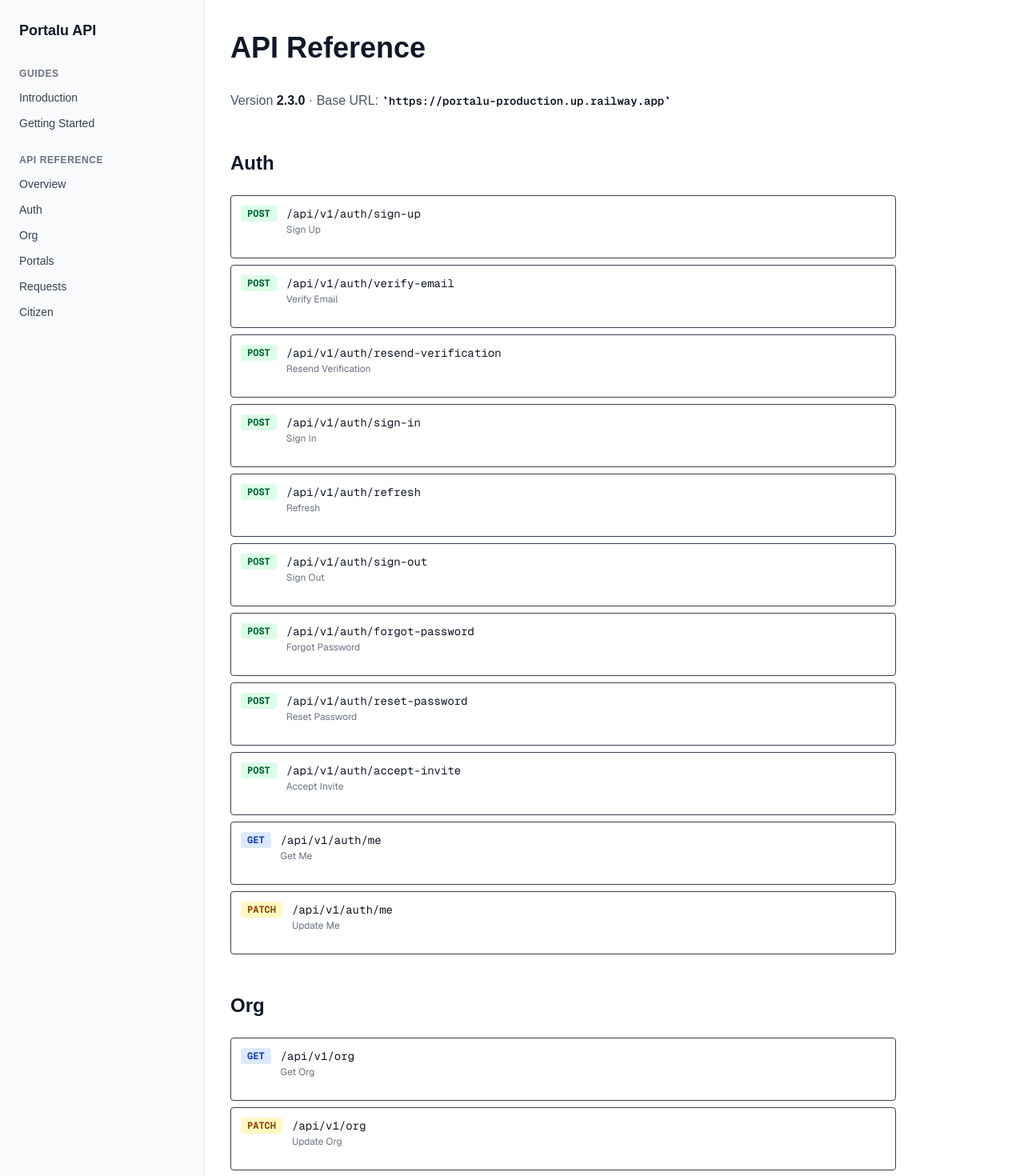
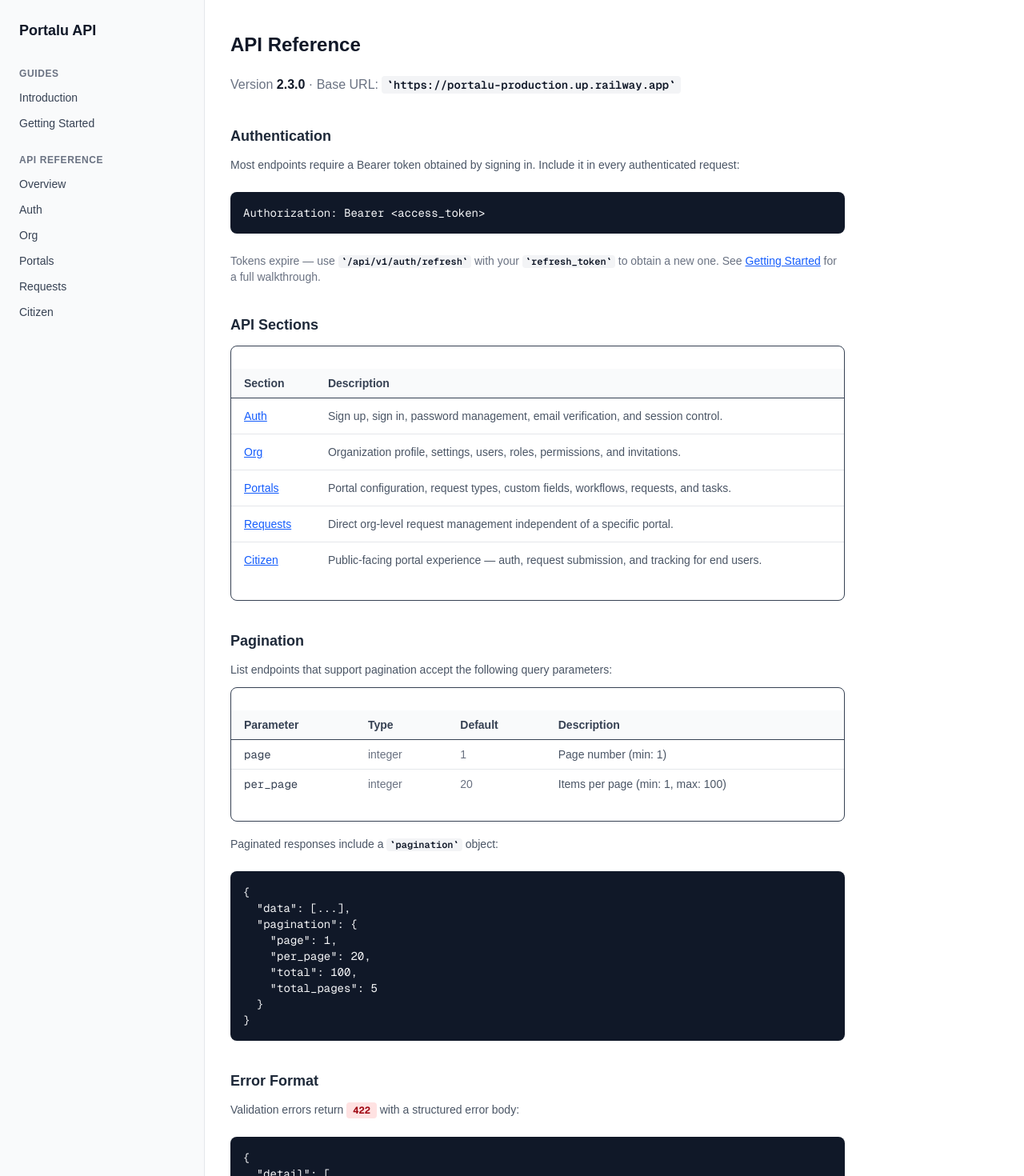
Before and after one commit to tassiobs/portalix-docs, a Next.js app: page /docs/reference in a window 1280 px wide. Shown: the top 1470 px of the page at 80% size. Built offline with nearby package versions, Linux system fonts and the light colour scheme.

Commit message:
feat: replace reference overview with high-level API summary, auth, pagination and error docs

```diff
--- a/app/docs/reference/page.tsx
+++ b/app/docs/reference/page.tsx
@@ -1,38 +1,167 @@
 import { getOpenApiSpec } from '@/lib/openapi'
-import { EndpointRef } from '@/components/EndpointRef'
+import { StatusBadge } from '@/components/StatusBadge'
+import Link from 'next/link'
+
+const sections = [
+  {
+    slug: 'auth',
+    label: 'Auth',
+    description: 'Sign up, sign in, password management, email verification, and session control.',
+  },
+  {
+    slug: 'org',
+    label: 'Org',
+    description: 'Organization profile, settings, users, roles, permissions, and invitations.',
+  },
+  {
+    slug: 'portals',
+    label: 'Portals',
+    description: 'Portal configuration, request types, custom fields, workflows, requests, and tasks.',
+  },
+  {
+    slug: 'requests',
+    label: 'Requests',
+    description: 'Direct org-level request management independent of a specific portal.',
+  },
+  {
+    slug: 'citizen',
+    label: 'Citizen',
+    description: 'Public-facing portal experience — auth, request submission, and tracking for end users.',
+  },
+]
 
 export default function ReferencePage() {
   const spec = getOpenApiSpec()
-  const tags: Record<string, { method: string; path: string; summary: string }[]> = {}
-
-  for (const [path, methods] of Object.entries(spec.paths as Record<string, any>)) {
-    for (const [method, op] of Object.entries(methods as Record<string, any>)) {
-      const tag = op.tags?.[0] ?? 'Other'
-      if (!tags[tag]) tags[tag] = []
-      tags[tag].push({ method, path, summary: op.summary ?? '' })
-    }
-  }
+  const baseUrl = spec.servers?.[0]?.url ?? ''
+  const version = spec.info.version
 
   return (
-    <div>
-      <h1>API Reference</h1>
-      <p className="text-gray-600">
-        Version <strong>{spec.info.version}</strong> · Base URL:{' '}
-        <code>{spec.servers?.[0]?.url}</code>
+    <div className="max-w-3xl">
+      <h1 className="text-2xl font-bold text-gray-900 mb-1">API Reference</h1>
+      <p className="text-gray-500 mb-8">
+        Version <strong>{version}</strong> · Base URL:{' '}
+        <code className="text-sm bg-gray-100 px-1.5 py-0.5 rounded">{baseUrl}</code>
       </p>
-      {Object.entries(tags).map(([tag, endpoints]) => (
-        <section key={tag} className="mt-8">
-          <h2>{tag}</h2>
-          {endpoints.map((e) => (
-            <EndpointRef
-              key={`${e.method}-${e.path}`}
-              method={e.method}
-              path={e.path}
-              description={e.summary}
-            />
-          ))}
-        </section>
-      ))}
+
+      {/* Authentication */}
+      <section className="mb-8">
+        <h2 className="text-lg font-semibold text-gray-800 mb-3">Authentication</h2>
+        <p className="text-gray-600 text-sm mb-3">
+          Most endpoints require a Bearer token obtained by signing in. Include it in every
+          authenticated request:
+        </p>
+        <pre className="bg-gray-900 text-gray-100 text-sm rounded-lg p-4 overflow-x-auto">
+          {`Authorization: Bearer <access_token>`}
+        </pre>
+        <p className="text-gray-500 text-sm mt-3">
+          Tokens expire — use{' '}
+          <code className="bg-gray-100 px-1 rounded text-xs">/api/v1/auth/refresh</code> with your{' '}
+          <code className="bg-gray-100 px-1 rounded text-xs">refresh_token</code> to obtain a new one.
+          See <Link href="/docs/guides/getting-started" className="text-blue-600 hover:underline">Getting Started</Link> for
+          a full walkthrough.
+        </p>
+      </section>
+
+      {/* API Sections */}
+      <section className="mb-8">
+        <h2 className="text-lg font-semibold text-gray-800 mb-3">API Sections</h2>
+        <div className="border rounded-lg overflow-hidden">
+          <table className="w-full text-sm">
+            <thead>
+              <tr className="bg-gray-50 border-b">
+                <th className="px-4 py-2 text-left font-semibold text-gray-700">Section</th>
+                <th className="px-4 py-2 text-left font-semibold text-gray-700">Description</th>
+              </tr>
+            </thead>
+            <tbody>
+              {sections.map((s, i) => (
+                <tr key={s.slug} className={i < sections.length - 1 ? 'border-b' : ''}>
+                  <td className="px-4 py-3">
+                    <Link
+                      href={`/docs/reference/${s.slug}`}
+                      className="font-medium text-blue-600 hover:underline"
+                    >
+                      {s.label}
+                    </Link>
+                  </td>
+                  <td className="px-4 py-3 text-gray-600">{s.description}</td>
+                </tr>
+              ))}
+            </tbody>
+          </table>
+        </div>
+      </section>
+
+      {/* Pagination */}
+      <section className="mb-8">
+        <h2 className="text-lg font-semibold text-gray-800 mb-3">Pagination</h2>
+        <p className="text-gray-600 text-sm mb-3">
+          List endpoints that support pagination accept the following query parameters:
+        </p>
+        <div className="border rounded-lg overflow-hidden mb-3">
+          <table className="w-full text-sm">
+            <thead>
+              <tr className="bg-gray-50 border-b">
+                <th className="px-4 py-2 text-left font-semibold text-gray-700">Parameter</th>
+                <th className="px-4 py-2 text-left font-semibold text-gray-700">Type</th>
+                <th className="px-4 py-2 text-left font-semibold text-gray-700">Default</th>
+                <th className="px-4 py-2 text-left font-semibold text-gray-700">Description</th>
+              </tr>
+            </thead>
+            <tbody>
+              <tr className="border-b">
+                <td className="px-4 py-2 font-mono">page</td>
+                <td className="px-4 py-2 text-gray-500">integer</td>
+                <td className="px-4 py-2 text-gray-500">1</td>
+                <td className="px-4 py-2 text-gray-600">Page number (min: 1)</td>
+              </tr>
+              <tr>
+                <td className="px-4 py-2 font-mono">per_page</td>
+                <td className="px-4 py-2 text-gray-500">integer</td>
+                <td className="px-4 py-2 text-gray-500">20</td>
+                <td className="px-4 py-2 text-gray-600">Items per page (min: 1, max: 100)</td>
+              </tr>
+            </tbody>
+          </table>
+        </div>
+        <p className="text-gray-600 text-sm mb-2">Paginated responses include a <code className="bg-gray-100 px-1 rounded text-xs">pagination</code> object:</p>
+        <pre className="bg-gray-900 text-gray-100 text-sm rounded-lg p-4 overflow-x-auto">
+{`{
+  "data": [...],
+  "pagination": {
+    "page": 1,
+    "per_page": 20,
+    "total": 100,
+    "total_pages": 5
+  }
+}`}
+        </pre>
+      </section>
+
+      {/* Errors */}
+      <section className="mb-8">
+        <h2 className="text-lg font-semibold text-gray-800 mb-3">Error Format</h2>
+        <p className="text-gray-600 text-sm mb-3">
+          Validation errors return <StatusBadge code="422" /> with a structured error body:
+        </p>
+        <pre className="bg-gray-900 text-gray-100 text-sm rounded-lg p-4 overflow-x-auto">
+{`{
+  "detail": [
+    {
+      "loc": ["body", "email"],
+      "msg": "value is not a valid email address",
+      "type": "value_error.email"
+    }
+  ]
+}`}
+        </pre>
+        <p className="text-gray-500 text-sm mt-3">
+          <code className="bg-gray-100 px-1 rounded text-xs">loc</code> indicates where the error
+          occurred — <code className="bg-gray-100 px-1 rounded text-xs">body</code>,{' '}
+          <code className="bg-gray-100 px-1 rounded text-xs">query</code>, or{' '}
+          <code className="bg-gray-100 px-1 rounded text-xs">path</code> followed by the field name.
+        </p>
+      </section>
     </div>
   )
 }
```
